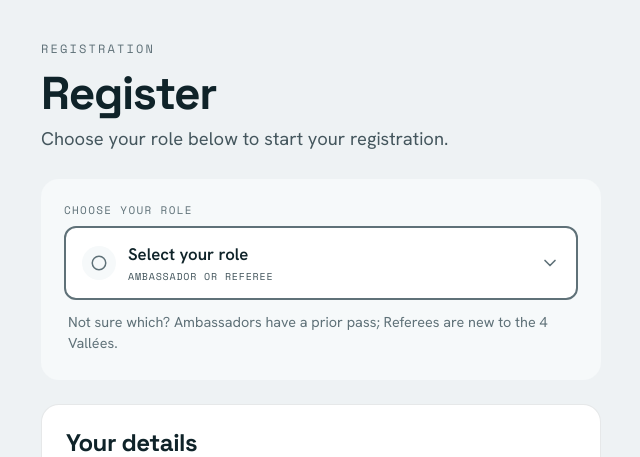
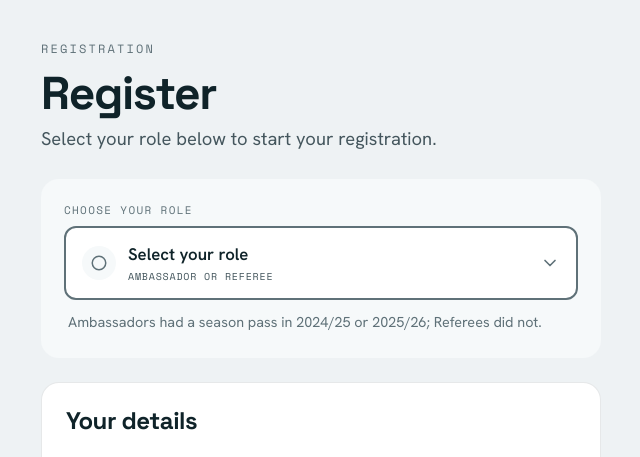
Before and after one commit to hugorodgerbrown/ambassadeurs, a Django app: page /register/ in a window 1280 px wide. Shown: the part 56-513 px from the top of the page, without its empty margins (319-959 px from the left). Run offline with Django 5.2, Linux system fonts and the light colour scheme; style sheets or scripts are compiled from the project's sources.

Commit message:
VERB-90: reword neutral-state lead and helper copy
Match the approved wording: lead becomes "Select your role below to start
your registration." and the role helper becomes "Ambassadors had a season
pass in 2024/25 or 2025/26; Referees did not." French updated to match.

Co-Authored-By: Claude Opus 4.8 <noreply@anthropic.com>

```diff
--- a/templates/public/partials/register_surface.html
+++ b/templates/public/partials/register_surface.html
@@ -43,7 +43,7 @@ Context:
             {% endblocktranslate %}
         {% elif not role_value %}
             {% blocktranslate trimmed %}
-                Choose your role below to start your registration.
+                Select your role below to start your registration.
             {% endblocktranslate %}
         {% else %}
             {% blocktranslate trimmed %}
@@ -291,7 +291,7 @@ Context:
             {% elif role_value == 'REFEREE' %}
                 {% translate "You're a new season pass applicant and are looking for an Ambassador to refer you." %}
             {% else %}
-                {% translate "Not sure which? Ambassadors have a prior pass; Referees are new to the 4 Vallées." %}
+                {% translate "Ambassadors had a season pass in 2024/25 or 2025/26; Referees did not." %}
             {% endif %}
         </p>
     </div>
```
Also changed, not shown: locale/en/LC_MESSAGES/django.po, locale/fr/LC_MESSAGES/django.po.
